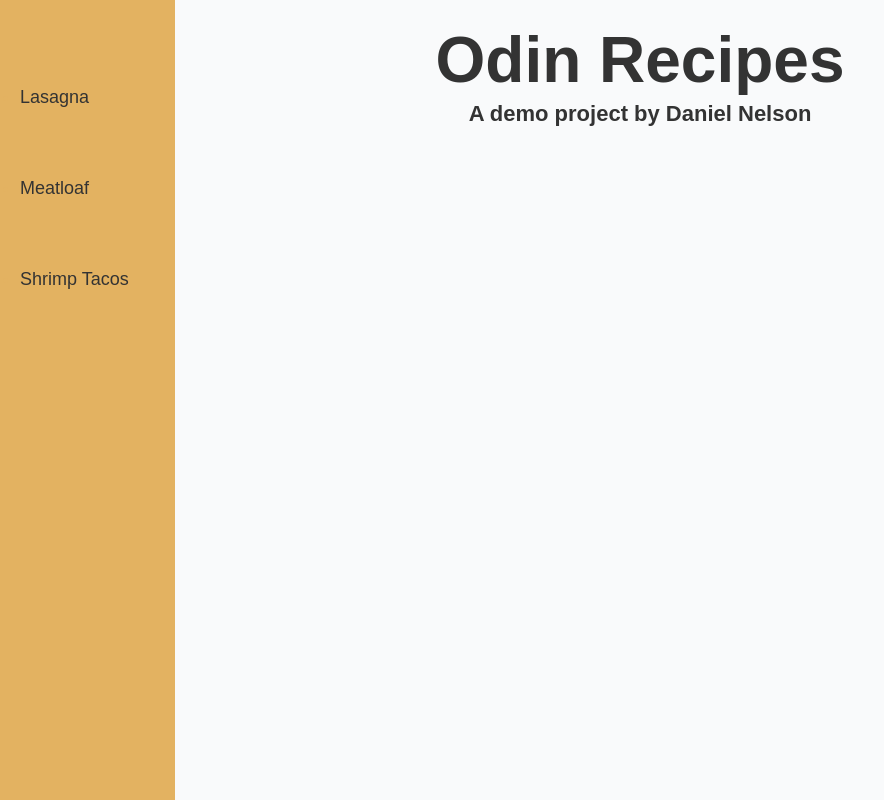
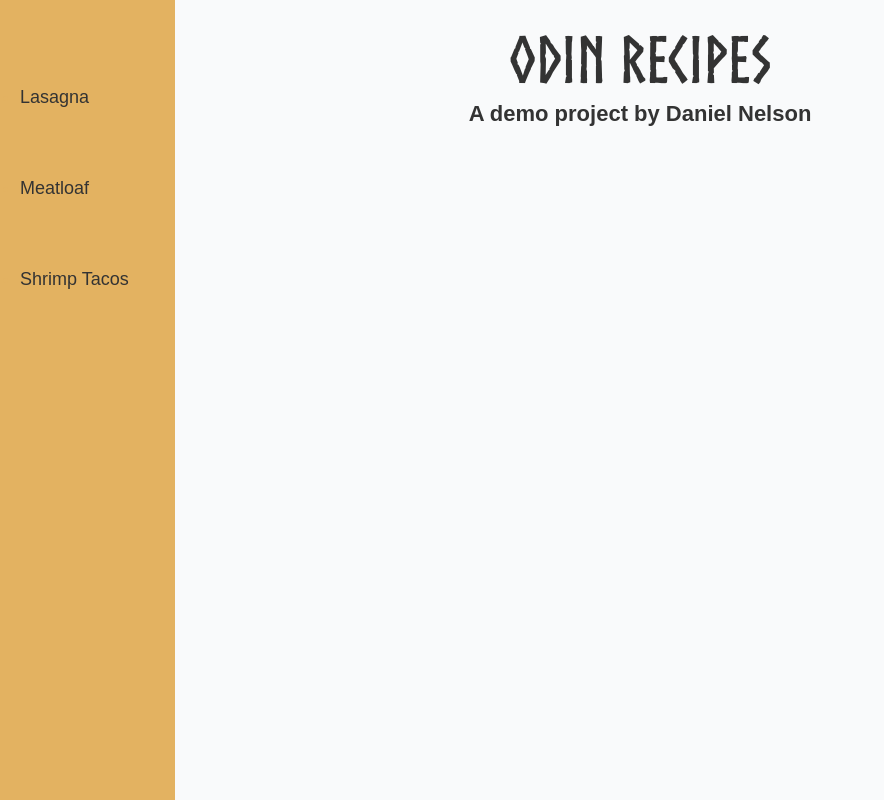
Before and after one commit to youngmrnelson/odin-recipes, a plain HTML site: page index.html in a window 1280 px wide. Shown: the whole page, without its empty margins (0-884 px from the left). Drawn offline with Linux system fonts and the light colour scheme.

Commit message:
add: added norse bold font

```diff
--- a/style.css
+++ b/style.css
@@ -3,6 +3,11 @@
   --odin-primary: #e3b261;
   --odin-secondary: #0f766e;
   --bg-gray: #f9fafb;
+}
+
+@font-face {
+  font-family: NorseBold;
+  src: url("font/norsebold.otf") format("opentype");
 }
 
 * {
@@ -42,6 +47,7 @@ ul li::marker {
 }
 
 .heading {
+  font-family: NorseBold;
   font-size: 64px;
   font-weight: 800;
 }
```
Also changed, not shown: font/norsebold.otf (added).
